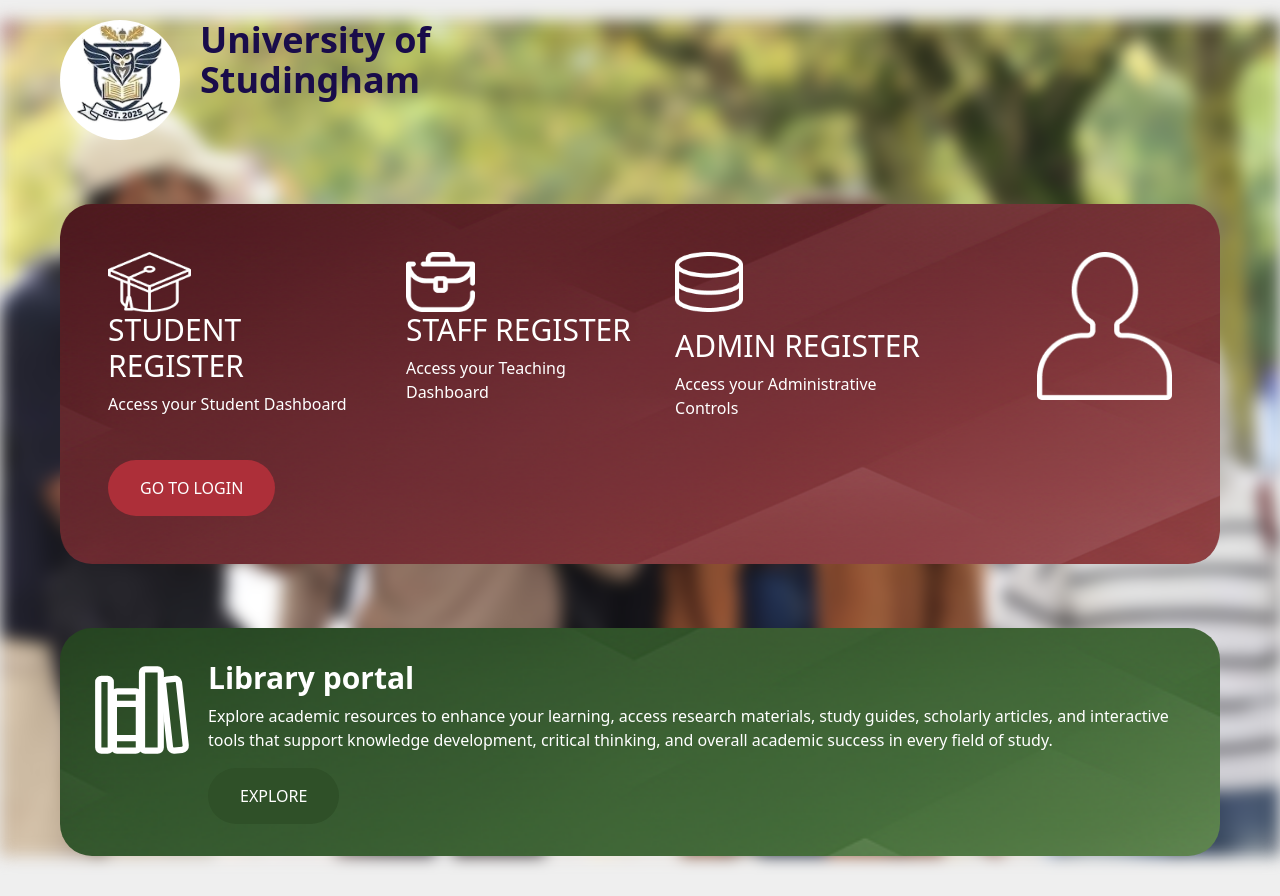
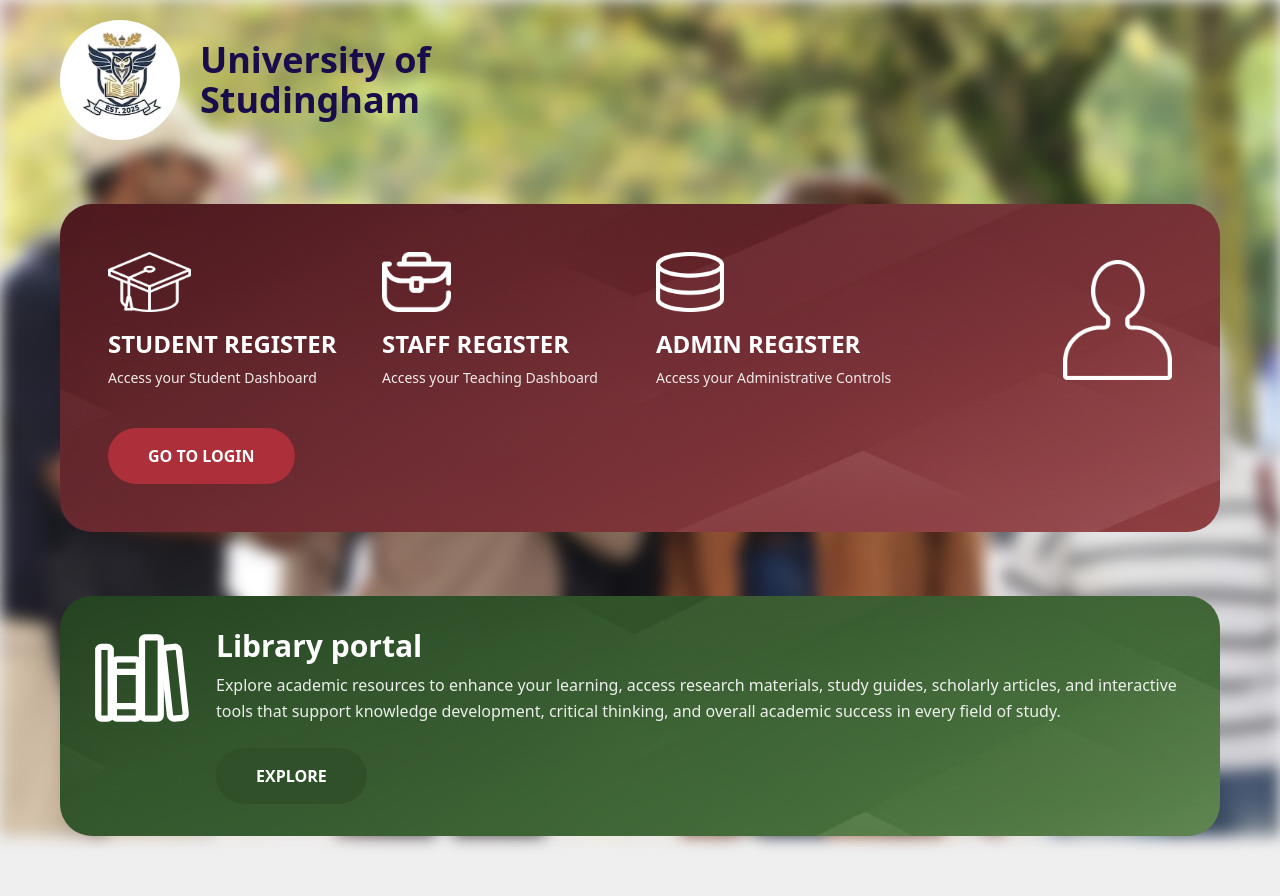
Before and after one commit to Ibrahim-Khairi/University-of-Studingham, a React (Vite) app in the folder frontend/: page /gateway in a window 1280 px wide. Built offline with nearby package versions, Linux system fonts and the light colour scheme.

Commit message:
fixing registering routes

```diff
--- a/frontend/src/Components/gatewaycomponents/Login.jsx
+++ b/frontend/src/Components/gatewaycomponents/Login.jsx
@@ -33,12 +33,12 @@ const Login = () => {
 
   return (
     <div
-      className="min-h-screen flex items-center justify-center bg-cover bg-center relative"
+      className="min-h-screen flex items-center justify-center bg-cover bg-center relative px-4"
       style={{ backgroundImage: `url(comunity4.png)` }}
     >
       <div className="absolute inset-0 bg-black/20 backdrop-blur-sm"></div>
       <div className="relative z-10 bg-white rounded-2xl shadow-xl w-full max-w-md px-8 py-10">
-        {/* University Logo - Clickable to Home */}
+        {/* University Logo */}
         <Link
           to="/"
           className="flex flex-col items-center justify-center gap-2 mb-8 group"
@@ -54,9 +54,13 @@ const Login = () => {
         </Link>
 
         <h2 className="text-center text-2xl font-bold mb-6">LOGIN</h2>
+
         {error && (
-          <p className="text-red-600 text-sm text-center mb-4">{error}</p>
+          <p className="text-red-600 text-sm text-center mb-4 bg-red-50 py-2 rounded">
+            {error}
+          </p>
         )}
+
         <form onSubmit={handleSubmit}>
           <div className="relative mb-4">
             <User className="absolute left-3 top-3 text-gray-400" size={18} />
@@ -65,7 +69,7 @@ const Login = () => {
               placeholder="Email Address"
               value={email}
               onChange={(e) => setEmail(e.target.value)}
-              className="w-full pl-10 pr-4 py-2 border-none shadow shadow-gray-800 rounded-lg focus:outline-none focus:ring-2 focus:ring-blue-500"
+              className="w-full pl-10 pr-4 py-2 border-none shadow shadow-gray-300 rounded-lg focus:outline-none focus:ring-2 focus:ring-blue-500"
               required
             />
           </div>
@@ -76,31 +80,53 @@ const Login = () => {
               placeholder="Password"
               value={password}
               onChange={(e) => setPassword(e.target.value)}
-              className="w-full pl-10 pr-4 py-2 border-none shadow shadow-gray-800 rounded-lg focus:outline-none focus:ring-2 focus:ring-blue-500"
+              className="w-full pl-10 pr-4 py-2 border-none shadow shadow-gray-300 rounded-lg focus:outline-none focus:ring-2 focus:ring-blue-500"
               required
             />
           </div>
+
           <div className="text-left mb-6">
             <a href="#" className="text-sm text-blue-600 hover:underline">
               Forgot Password?
             </a>
           </div>
+
           <button
             type="submit"
-            className="w-full bg-blue-600 hover:bg-blue-700 text-white font-semibold py-2 rounded-full transition"
+            className="w-full bg-blue-600 hover:bg-blue-700 text-white font-semibold py-2 rounded-full transition shadow-lg"
           >
             LOG IN
           </button>
         </form>
-        <p className="text-center text-sm mt-4">
-          Don’t have an account?{" "}
-          <Link
-            to="/student-registration"
-            className="text-blue-600 hover:underline"
-          >
-            Register here
-          </Link>
-        </p>
+
+        {/* Updated Registration Section */}
+        <div className="text-center mt-8 pt-6 border-t border-gray-100">
+          <p className="text-sm text-gray-600 mb-3">
+            Don’t have an account? Register as:
+          </p>
+          <div className="flex flex-wrap justify-center gap-x-4 gap-y-2 text-sm font-medium">
+            <Link
+              to="/student-registration"
+              className="text-blue-600 hover:text-blue-800 hover:underline"
+            >
+              Student
+            </Link>
+            <span className="text-gray-300">|</span>
+            <Link
+              to="/tutor-registration"
+              className="text-blue-600 hover:text-blue-800 hover:underline"
+            >
+              Tutor
+            </Link>
+            <span className="text-gray-300">|</span>
+            <Link
+              to="/admin-registration"
+              className="text-blue-600 hover:text-blue-800 hover:underline"
+            >
+              Admin
+            </Link>
+          </div>
+        </div>
       </div>
     </div>
   );
--- a/frontend/src/Pages/Gateway.jsx
+++ b/frontend/src/Pages/Gateway.jsx
@@ -1,9 +1,10 @@
 import React from "react";
 import { IoLibraryOutline } from "react-icons/io5";
 import { Link } from "react-router-dom";
+
 const Gateway = () => {
   return (
-    <div className="relative w-full ">
+    <div className="relative w-full min-h-screen">
       {/* Background Image */}
       <div
         className="absolute top-0 left-0 w-full h-full"
@@ -12,75 +13,126 @@ const Gateway = () => {
           backgroundSize: "cover",
           backgroundPosition: "center",
           filter: "blur(8px)",
-          transform: "scale(1)",
+          zIndex: -1,
         }}
       ></div>
 
-      <div className="relative z-10 container">
-        <div className="flex items-center gap-5 mt-5">
-          <Link className=" flex gap-5" to="/">
-            <div className="bg-white w-[120px] rounded-full">
-              <img src="/websitelogo.png" alt="/websitelogo" />
+      <div className="relative z-10 container mx-auto px-4">
+        {/* Logo and Header */}
+        <div className="flex items-center gap-5 pt-5">
+          <Link className="flex items-center gap-5" to="/">
+            <div className="bg-white w-[100px] md:w-[120px] rounded-full p-2">
+              <img
+                src="/websitelogo.png"
+                alt="Website Logo"
+                className="w-full"
+              />
             </div>
-            <h2 className="text-4xl max-w-[400px] font-bold text-[#190C4A]">
+            <h2 className="text-2xl md:text-4xl max-w-[400px] font-bold text-[#190C4A]">
               University of Studingham
             </h2>
           </Link>
         </div>
+
+        {/* Registration Section */}
         <div
-          className="rounded-4xl p-12 mt-16"
+          className="rounded-4xl p-8 md:p-12 mt-16"
           style={{
             backgroundImage: "url('/gatewaybgimg.png')",
             backgroundSize: "cover",
             backgroundPosition: "center",
           }}
         >
-          <div
-            className=" text-white  flex gap-8
-          "
-          >
-            <div>
-              <img src="/gatewaystudent.png" className="h-[60px]" alt="" />
-              <Link className="text-3xl mt-4 uppercase">Student Register</Link>
-              <p className="mt-2">Access your Student Dashboard</p>
+          <div className="text-white grid grid-cols-1 md:grid-cols-4 gap-8 items-start">
+            {/* Student Link */}
+            <div className="flex flex-col">
+              <img
+                src="/gatewaystudent.png"
+                className="h-[60px] w-fit mb-4"
+                alt="Student"
+              />
+              <Link
+                to="/register-student"
+                className="text-2xl font-bold uppercase hover:underline decoration-2"
+              >
+                Student Register
+              </Link>
+              <p className="mt-2 text-sm opacity-90">
+                Access your Student Dashboard
+              </p>
             </div>
-            <div>
-              <img src="/gatewaystaff.png" className="h-[60px]" alt="" />
-              <Link className="text-3xl mt-4 uppercase">Staff Register</Link>
-              <p className="mt-2">Access your Teaching Dashboard</p>
+
+            {/* Staff Link */}
+            <div className="flex flex-col">
+              <img
+                src="/gatewaystaff.png"
+                className="h-[60px] w-fit mb-4"
+                alt="Staff"
+              />
+              <Link
+                to="/register-tutor"
+                className="text-2xl font-bold uppercase hover:underline decoration-2"
+              >
+                Staff Register
+              </Link>
+              <p className="mt-2 text-sm opacity-90">
+                Access your Teaching Dashboard
+              </p>
             </div>
-            <div>
-              <img src="/gatewayadmin.png" className="h-[60px]" alt="" />
-              <h3 className="text-3xl mt-4 uppercase">Admin Register</h3>
-              <p className="mt-2">Access your Administrative Controls</p>
+
+            {/* Admin Link */}
+            <div className="flex flex-col">
+              <img
+                src="/gatewayadmin.png"
+                className="h-[60px] w-fit mb-4"
+                alt="Admin"
+              />
+              <Link
+                to="/register-admin"
+                className="text-2xl font-bold uppercase hover:underline decoration-2"
+              >
+                Admin Register
+              </Link>
+              <p className="mt-2 text-sm opacity-90">
+                Access your Administrative Controls
+              </p>
             </div>
-            <div className="ml-18">
-              <img src="gatewayloginlogo.png" alt="" />
+
+            {/* Logo placeholder like in your screenshot */}
+            <div className="hidden md:flex justify-end items-center h-full">
+              <img
+                src="/gatewayloginlogo.png"
+                className="h-[120px]"
+                alt="Login Logo"
+              />
             </div>
           </div>
-          <div>
+
+          <div className="mt-10">
             <Link
               to="/login"
-              className="bg-[#AD2F39] inline-block mt-10 uppercase text-white rounded-4xl py-4 px-8"
+              className="bg-[#AD2F39] inline-block uppercase text-white font-bold rounded-4xl py-4 px-10 hover:bg-[#8e252e] transition-colors"
             >
               Go To Login
             </Link>
           </div>
         </div>
+
+        {/* Library Portal Section */}
         <div
-          className="rounded-4xl p-8 mt-16 text-white flex gap-4 mb-10"
+          className="rounded-4xl p-8 mt-16 text-white flex flex-col md:flex-row gap-6 mb-10"
           style={{
             backgroundImage: "url('/librarybgimg.png')",
             backgroundSize: "cover",
             backgroundPosition: "center",
           }}
         >
-          <div>
-            <IoLibraryOutline className="text-[100px]" />
+          <div className="flex-shrink-0">
+            <IoLibraryOutline className="text-[80px] md:text-[100px]" />
           </div>
           <div>
             <h3 className="text-3xl font-bold mb-2">Library portal</h3>
-            <p>
+            <p className="opacity-90 leading-relaxed">
               Explore academic resources to enhance your learning, access
               research materials, study guides, scholarly articles, and
               interactive tools that support knowledge development, critical
@@ -88,7 +140,7 @@ const Gateway = () => {
             </p>
             <Link
               to="/LibraryPortal"
-              className="bg-[#2F5028] inline-block mt-4 uppercase text-white rounded-4xl py-4 px-8"
+              className="bg-[#2F5028] inline-block mt-6 uppercase text-white font-bold rounded-4xl py-4 px-10 hover:bg-[#233d1e] transition-colors"
             >
               Explore
             </Link>
```
